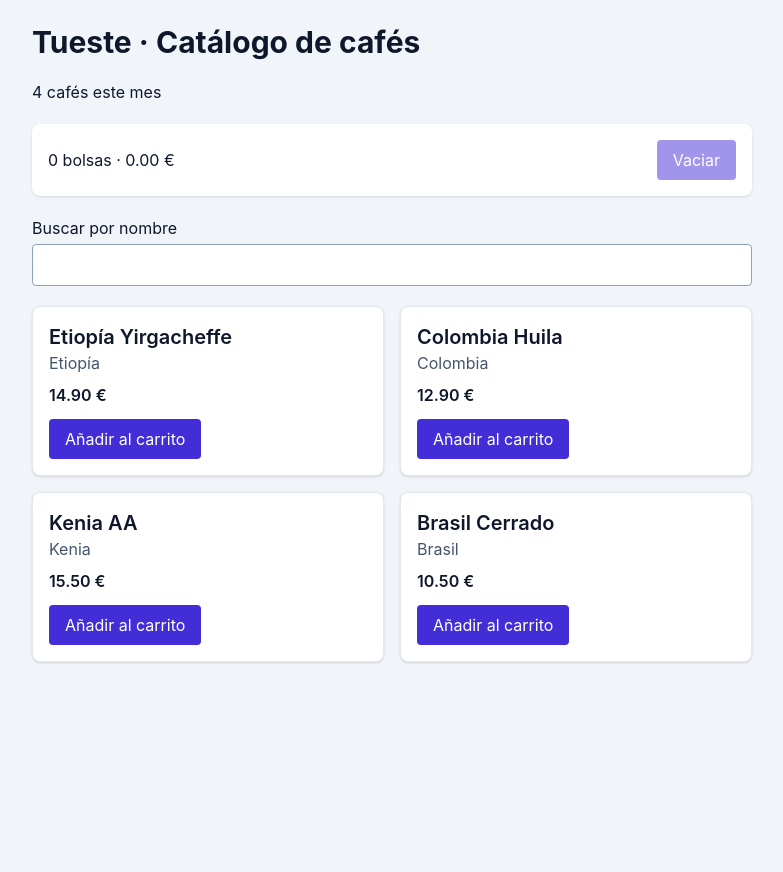
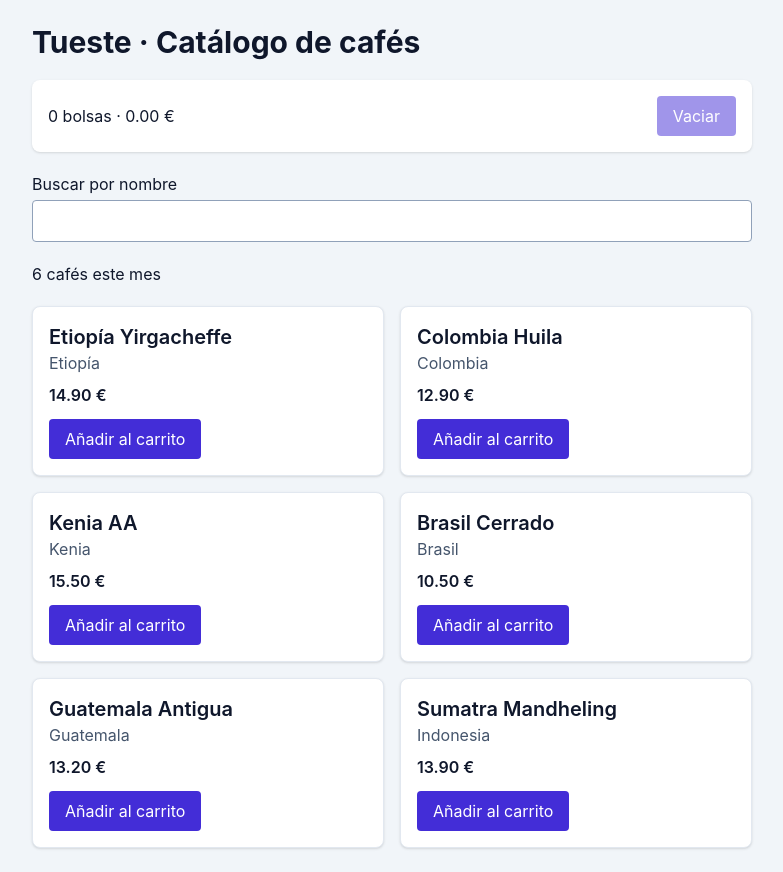
Before and after one commit to EloSdev/lab-react, a React (Vite) app: page / in a window 1280 px wide. Shown: the whole page, without its empty margins (248-1031 px from the left). Before the commit the page ends 800 px from the top, so only its background shows below. Built offline with nearby package versions, Linux system fonts and the light colour scheme.

Commit message:
03 - Cargar los cafés con useEffect

```diff
--- a/src/app.tsx
+++ b/src/app.tsx
@@ -1,45 +1,41 @@
-import { useState } from "react";
+import { useEffect, useState } from "react";
 import { CoffeeCard } from "./coffee-card";
 import type { Coffee } from "./model";
 
-const coffees: Coffee[] = [
-  {
-    id: 1,
-    name: "Etiopía Yirgacheffe",
-    origin: "Etiopía",
-    roast: "light",
-    price: 14.9,
-    notes: "Floral, bergamota y té negro.",
-  },
-  {
-    id: 2,
-    name: "Colombia Huila",
-    origin: "Colombia",
-    roast: "medium",
-    price: 12.9,
-    notes: "Caramelo y manzana roja.",
-  },
-  {
-    id: 3,
-    name: "Kenia AA",
-    origin: "Kenia",
-    roast: "light",
-    price: 15.5,
-    notes: "Frutos rojos y pomelo.",
-  },
-  {
-    id: 4,
-    name: "Brasil Cerrado",
-    origin: "Brasil",
-    roast: "dark",
-    price: 10.5,
-    notes: "Chocolate y avellana."
-  },
-];
-
 export function App() {
+  const [coffees, setCoffees] = useState<Coffee[]>([]);
+  const [loading, setLoading] = useState(true);
+  const [error, setError] = useState<string | null>(null);
   const [cart, setCart] = useState<Coffee[]>([]);
   const [search, setSearch] = useState("");
+
+  useEffect(() => {
+    const controller = new AbortController();
+
+    async function loadCoffees() {
+      try {
+        const response = await fetch("/coffees.json", {
+          signal: controller.signal,
+        });
+        if (!response.ok) {
+          throw new Error(`HTTP ${response.status}`);
+        }
+        const data: Coffee[] = await response.json();
+        setCoffees(data);
+      } catch {
+        if (!controller.signal.aborted) {
+          setError("No se han podido cargar los cafés.");
+        }
+      } finally {
+        if (!controller.signal.aborted) {
+          setLoading(false);
+        }
+      }
+    }
+
+    loadCoffees();
+    return () => controller.abort();
+  }, []);
 
   const bags = cart.length;
   const total = cart.reduce((sum, coffee) => sum + coffee.price, 0);
@@ -54,7 +50,6 @@ export function App() {
   return (
     <main>
       <h1>Tueste · Catálogo de cafés</h1>
-      <p>{coffees.length} cafés este mes</p>
 
       <section className="flex items-center justify-between gap-4 rounded-lg bg-white p-4 shadow-sm">
         <p aria-live="polite">
@@ -75,6 +70,15 @@ export function App() {
         />
       </div>
 
+      {loading ? (
+        <p>Cargando…</p>
+      ) : error ? (
+        <p role="alert" className="text-red-700">
+          {error}
+        </p>
+      ) : (
+        <>
+          <p>{coffees.length} cafés este mes</p>
           {visibleCoffees.length === 0 ? (
             <p>Sin resultados</p>
           ) : (
@@ -86,6 +90,8 @@ export function App() {
               ))}
             </ul>
           )}
+        </>
+      )}
     </main>
   );
 }
```
Also changed, not shown: screenshots/cargando.png (added). Lines whose indentation alone changed are shown as unchanged.
